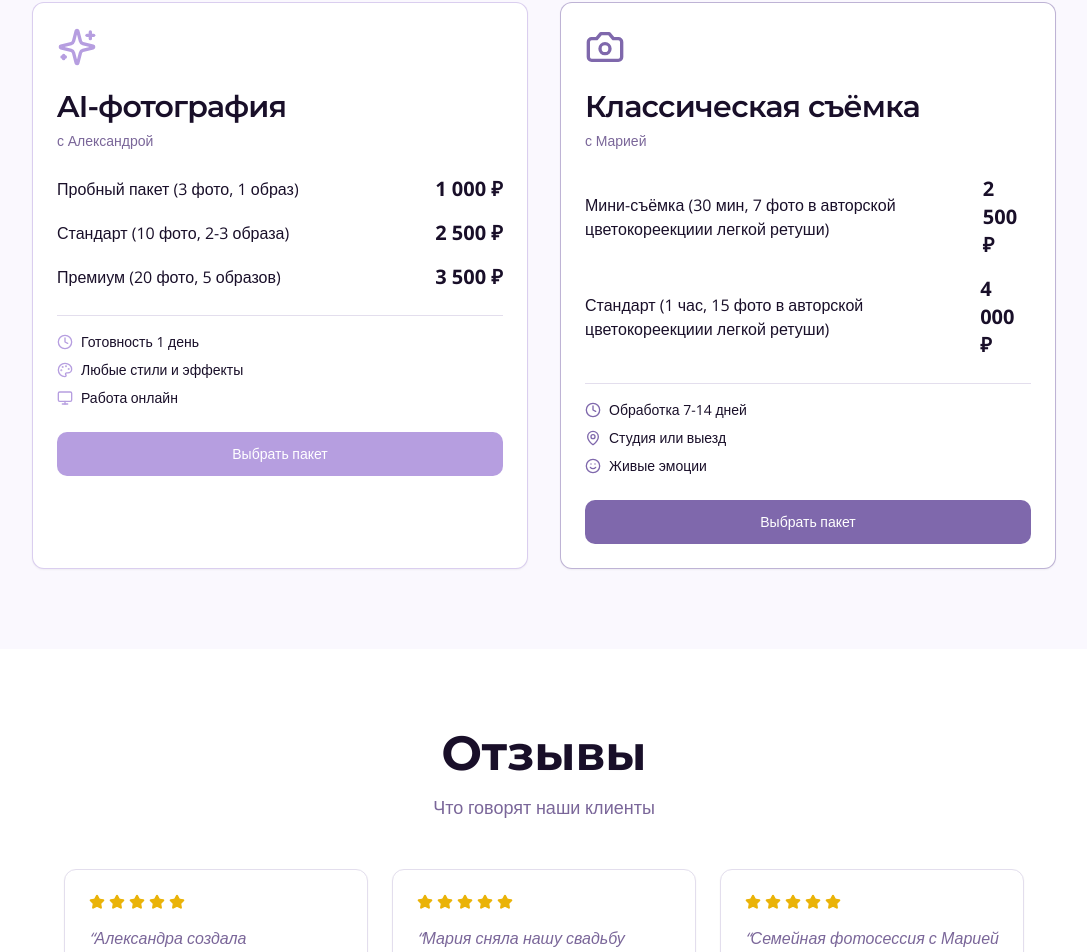
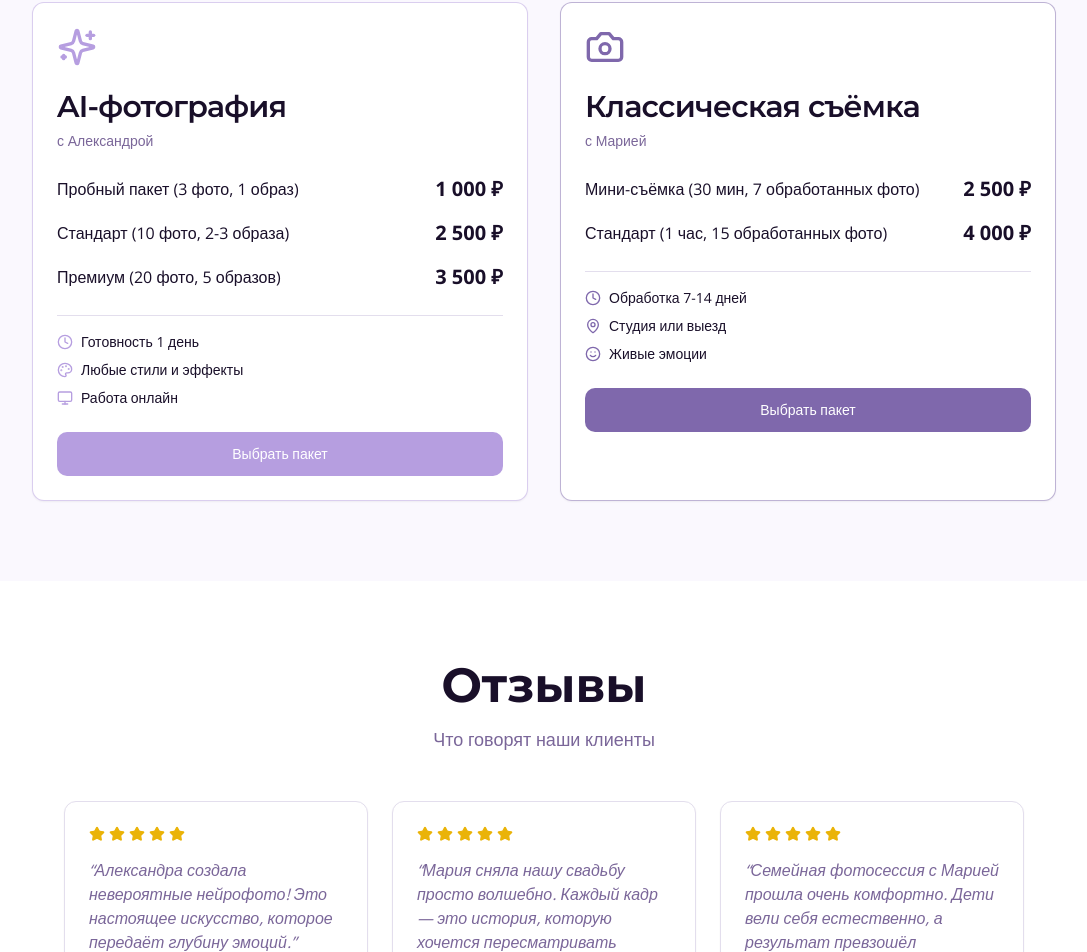
Before and after one commit to pr-poehali-dev/neiro-photo-site, a React (Vite) app: page / in a window 1280 px wide. Shown: the part 2695-3647 px from the top of the page, without its empty margins (96-1183 px from the left). Built offline with nearby package versions, Linux system fonts and the light colour scheme.

Commit message:
Обновление Index.tsx

```diff
--- a/src/pages/Index.tsx
+++ b/src/pages/Index.tsx
@@ -1469,8 +1469,7 @@ const Index = () => {
                       data-component-name="span"
                       data-component-content="%7B%22text%22%3A%22%D0%9C%D0%B8%D0%BD%D0%B8-%D1%81%D1%8A%D1%91%D0%BC%D0%BA%D0%B0%20(1%20%D1%87%D0%B0%D1%81%2C%2020%20%D1%84%D0%BE%D1%82%D0%BE)%22%7D"
                     >
-                      Мини-съёмка (30 мин, 7 фото в авторской цветокореекциии
-                      легкой ретуши)
+                      Мини-съёмка (30 мин, 7 обработанных фото)
                     </span>
                     <span
                       data-pp-id="src/pages/Index.tsx:424:20"
@@ -1504,8 +1503,7 @@ const Index = () => {
                       data-component-name="span"
                       data-component-content="%7B%22text%22%3A%22%D0%A1%D1%82%D0%B0%D0%BD%D0%B4%D0%B0%D1%80%D1%82%20(2%20%D1%87%D0%B0%D1%81%D0%B0%2C%2050%20%D1%84%D0%BE%D1%82%D0%BE)%22%7D"
                     >
-                      Стандарт (1 час, 15 фото в авторской цветокореекциии
-                      легкой ретуши)
+                      Стандарт (1 час, 15 обработанных фото)
                     </span>
                     <span
                       data-pp-id="src/pages/Index.tsx:428:20"
```
